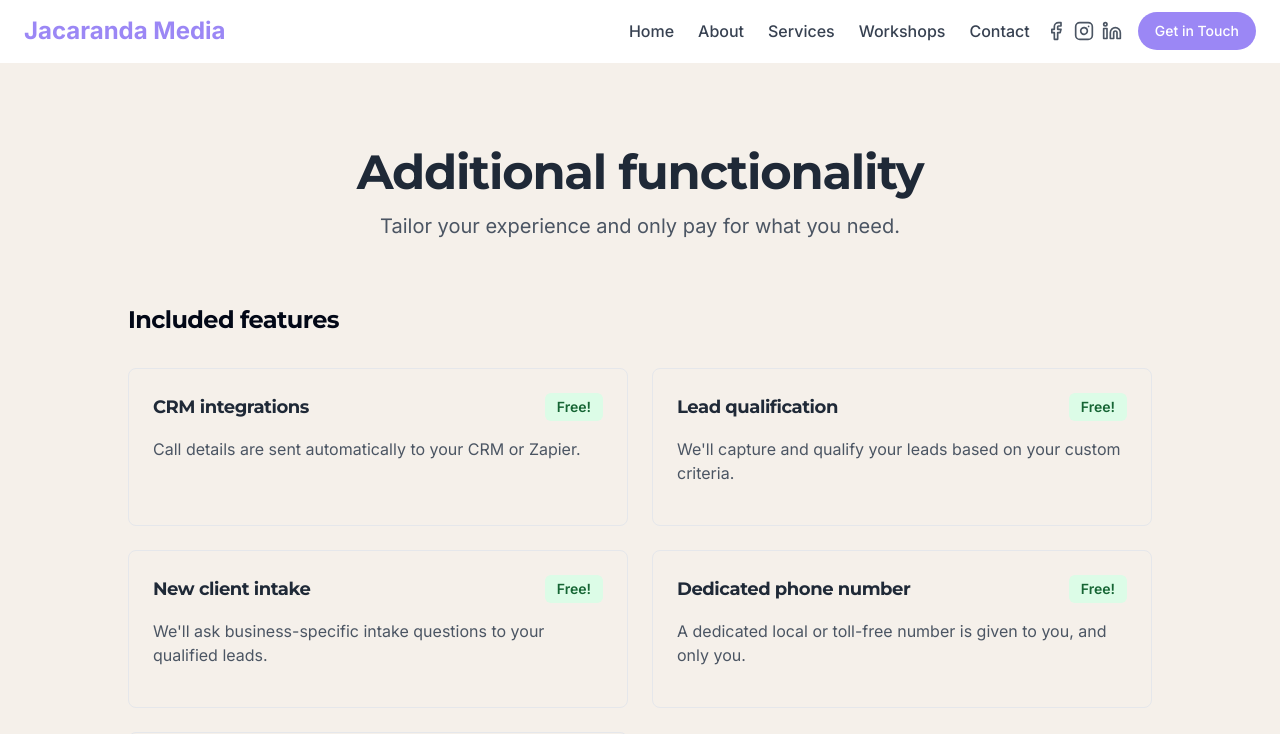
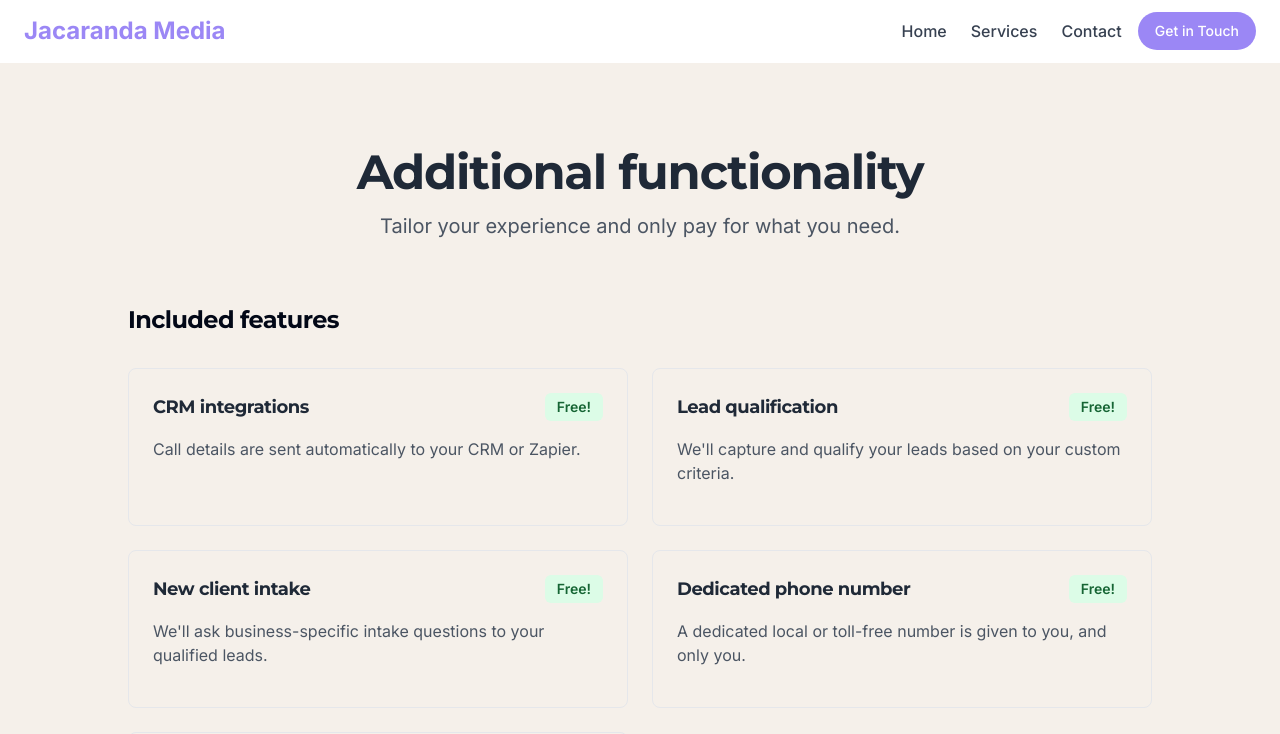
Before and after one commit to bully911210/jacarandamedia, a React (Vite) app: page /pricing in a window 1280 px wide. Shown: the top 734 px of the page. Built offline with nearby package versions, Linux system fonts and the light colour scheme.

Commit message:
Refactor: Update navigation and services
Remove social links and update navigation to only include Services and Contact pages.

```diff
--- a/src/App.tsx
+++ b/src/App.tsx
@@ -18,11 +18,9 @@ const App = () => (
       <BrowserRouter>
         <Routes>
           <Route path="/" element={<Index />} />
+          <Route path="/services" element={<Index />} /> {/* Scrolls to the Services section */}
+          <Route path="/contact" element={<Index />} /> {/* Scrolls to the Contact section */}
           <Route path="/pricing" element={<Pricing />} />
-          <Route path="/about" element={<Index />} /> {/* Scrolls to the About section */}
-          <Route path="/services" element={<Index />} /> {/* Scrolls to the Services section */}
-          <Route path="/workshops" element={<Index />} /> {/* Scrolls to the Workshops section */}
-          <Route path="/contact" element={<Index />} /> {/* Scrolls to the Contact section */}
           {/* ADD ALL CUSTOM ROUTES ABOVE THE CATCH-ALL "*" ROUTE */}
           <Route path="*" element={<NotFound />} />
         </Routes>
--- a/src/components/Navigation.tsx
+++ b/src/components/Navigation.tsx
@@ -1,6 +1,6 @@
 
 import React, { useState, useEffect } from 'react';
-import { Menu, X, Facebook, Instagram, Linkedin } from 'lucide-react';
+import { Menu, X } from 'lucide-react';
 import Logo from './Logo';
 import CTAButton from './CTAButton';
 import { cn } from '@/lib/utils';
@@ -11,9 +11,7 @@ const Navigation: React.FC = () => {
 
   const navLinks = [
     { name: 'Home', href: '/' },
-    { name: 'About', href: '/about' },
     { name: 'Services', href: '/services' },
-    { name: 'Workshops', href: '/workshops' },
     { name: 'Contact', href: '/contact' },
   ];
 
@@ -55,18 +53,7 @@ const Navigation: React.FC = () => {
             ))}
           </ul>
 
-          <div className="flex items-center space-x-4 ml-6">
-            <div className="flex items-center space-x-2">
-              <a href="https://facebook.com" className="text-gray-600 hover:text-jacarandaPurple" aria-label="Facebook">
-                <Facebook size={20} />
-              </a>
-              <a href="https://instagram.com" className="text-gray-600 hover:text-jacarandaPurple" aria-label="Instagram">
-                <Instagram size={20} />
-              </a>
-              <a href="https://linkedin.com" className="text-gray-600 hover:text-jacarandaPurple" aria-label="LinkedIn">
-                <Linkedin size={20} />
-              </a>
-            </div>
+          <div className="flex items-center ml-6">
             <CTAButton
               variant="primary"
               size="sm"
@@ -110,17 +97,6 @@ const Navigation: React.FC = () => {
             </ul>
 
             <div className="mt-8 flex flex-col space-y-4">
-              <div className="flex space-x-4 justify-center">
-                <a href="https://facebook.com" className="text-gray-600 hover:text-jacarandaPurple" aria-label="Facebook">
-                  <Facebook size={24} />
-                </a>
-                <a href="https://instagram.com" className="text-gray-600 hover:text-jacarandaPurple" aria-label="Instagram">
-                  <Instagram size={24} />
-                </a>
-                <a href="https://linkedin.com" className="text-gray-600 hover:text-jacarandaPurple" aria-label="LinkedIn">
-                  <Linkedin size={24} />
-                </a>
-              </div>
               <CTAButton
                 variant="primary"
                 size="lg"
--- a/src/pages/Index.tsx
+++ b/src/pages/Index.tsx
@@ -2,10 +2,8 @@
 import React, { useEffect } from 'react';
 import Navigation from '@/components/Navigation';
 import Hero from '@/components/Hero';
-import About from '@/components/About';
 import Services from '@/components/Services';
 import AddedServices from '@/components/AddedServices';
-import Workshops from '@/components/Workshops';
 import Contact from '@/components/Contact';
 import Footer from '@/components/Footer';
 
@@ -35,10 +33,8 @@ const Index = () => {
     <div className="min-h-screen w-full bg-white">
       <Navigation />
       <Hero />
-      <About />
       <Services />
       <AddedServices />
-      <Workshops />
       <Contact />
       <Footer />
     </div>
```
